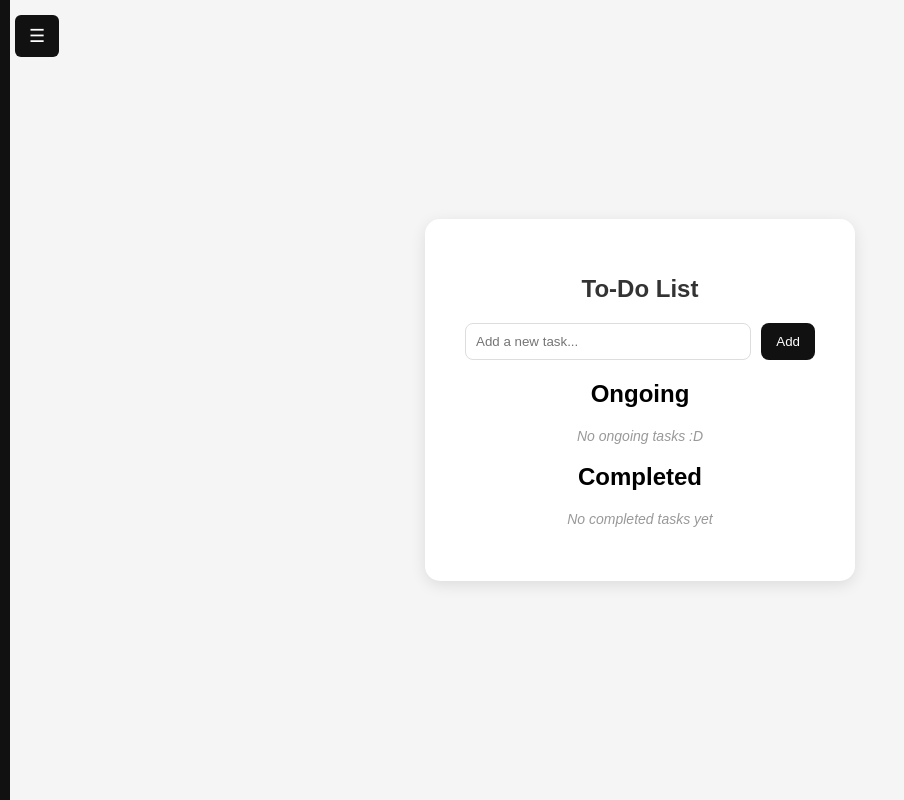
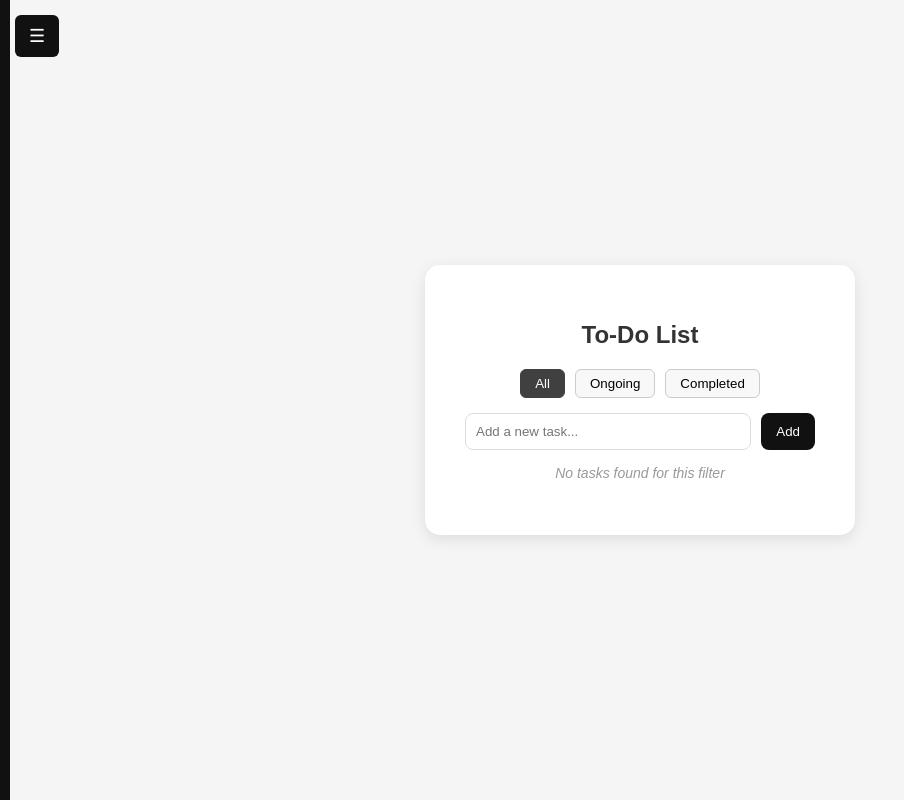
Before and after one commit to astrNVlik/To-do-List-with-Login, a React (Vite) app: page / in a window 1280 px wide. Both pictures are taken after typing "Sample", "Sample123" into the empty fields and a click on the button "Login". Shown: the whole page, without its empty margins (0-904 px from the left). Built offline with nearby package versions, Linux system fonts and the light colour scheme.

Commit message:
slightly edited code for todolist

```diff
--- a/src/App.css
+++ b/src/App.css
@@ -390,3 +390,34 @@ body {
 .link-github:hover {
   background: #565656;
 }
+
+.filter-buttons {
+  display: flex;
+  justify-content: center;
+  gap: 10px;
+  margin-bottom: 15px;
+}
+
+.filter-buttons button {
+  padding: 6px 14px;
+  border: 1px solid #ccc;
+  border-radius: 6px;
+  background: #f8f8f8;
+  cursor: pointer;
+  transition: 0.3s;
+}
+
+.filter-buttons button:hover {
+  background: #6d6d6d;
+}
+
+.filter-buttons .active {
+  background: #404040;
+  color: white;
+  border-color: #404040;
+}
+
+.completed-text {
+  text-decoration: line-through;
+  color: gray;
+}
--- a/src/App.jsx
+++ b/src/App.jsx
@@ -7,6 +7,7 @@ function App() {
   const [todos, setTodos] = useState([]);
   const [newTodo, setNewTodo] = useState("");
   const [sidebarOpen, setSidebarOpen] = useState(false);
+  const [filter, setFilter] = useState("all"); // 👈 new state for filters
 
   const handleLogin = () => setIsLoggedIn(true);
 
@@ -40,11 +41,18 @@ function App() {
   const ongoingTasks = todos.filter((t) => !t.completed);
   const completedTasks = todos.filter((t) => t.completed);
 
+  // 🔍 Filtered list display
+  const filteredTodos = todos.filter((todo) => {
+    if (filter === "ongoing") return !todo.completed;
+    if (filter === "completed") return todo.completed;
+    return true; // all
+  });
+
   if (!isLoggedIn) return <Login onLogin={handleLogin} />;
 
   return (
     <div className="page-center">
-
+      {/* Sidebar */}
       <div className={`sidebar ${sidebarOpen ? "open" : ""}`}>
         <button className="close-btn" onClick={() => setSidebarOpen(false)}>
           ×
@@ -53,31 +61,46 @@ function App() {
         <button className="logout-btn" onClick={handleLogout}>
           Logout
         </button>
-
         <button
           className="link-btn"
           onClick={() =>
             (window.location.href = "https://www.youtube.com/watch?v=xvFZjo5PgG0")
-          }>
+          }
+        >
           Easter egg
         </button>
-     <button
-          className="link-github"
-          onClick={() =>
-            (window.location.href = "https://github.com/astrNVlik/To-do-List-with-Login/tree/main/src")
-          }>
-          GitHub Page
-        </button>
-
       </div>
 
-
+      {/* Menu Button */}
       <button className="menu-btn" onClick={() => setSidebarOpen(!sidebarOpen)}>
         ☰
       </button>
 
+      {/* Todo List */}
       <div className="todo-card">
         <h1>To-Do List</h1>
+
+        {/* Filter Buttons */}
+        <div className="filter-buttons">
+          <button
+            className={filter === "all" ? "active" : ""}
+            onClick={() => setFilter("all")}
+          >
+            All
+          </button>
+          <button
+            className={filter === "ongoing" ? "active" : ""}
+            onClick={() => setFilter("ongoing")}
+          >
+            Ongoing
+          </button>
+          <button
+            className={filter === "completed" ? "active" : ""}
+            onClick={() => setFilter("completed")}
+          >
+            Completed
+          </button>
+        </div>
 
         <form onSubmit={addTodo} className="todo-form">
           <input
@@ -89,54 +112,34 @@ function App() {
           <button type="submit">Add</button>
         </form>
 
-        <div className="todo-sections">
 
         <div className="todo-section">
-            <h2>Ongoing</h2>
-            {ongoingTasks.length > 0 ? (
+          {filteredTodos.length > 0 ? (
             <ul>
-                {ongoingTasks.map((todo, index) => (
+              {filteredTodos.map((todo, index) => (
                 <li key={index}>
                   <input
                     type="checkbox"
                     checked={todo.completed}
                     onChange={() => toggleTodo(index)}
                   />
-                    <span>{todo.text}</span>
+                  <span className={todo.completed ? "completed-text" : ""}>
+                    {todo.text}
+                  </span>
+                  {todo.completed && (
+                    <button
+                      className="btn-delete"
+                      onClick={() => deleteTodo(index)}
+                    >
+                      🗑️
+                    </button>
+                  )}
                 </li>
               ))}
             </ul>
           ) : (
-              <p className="empty-text">No ongoing tasks :D</p>
+            <p className="empty-text">No tasks found for this filter</p>
           )}
-          </div>
-
-
-          <div className="todo-section completed">
-            <h2>Completed</h2>
-            {completedTasks.length > 0 ? (
-              <ul>
-                {completedTasks.map((todo, index) => (
-                  <li key={index}>
-                    <input
-                      type="checkbox"
-                      checked={todo.completed}
-                      onChange={() => toggleTodo(todos.indexOf(todo))}
-                    />
-                    <span>{todo.text}</span>
-                    <button
-                      className="btn-delete"
-                      onClick={() => deleteTodo(todos.indexOf(todo))}
-                    >
-                      🗑️
-                    </button>
-                  </li>
-                ))}
-              </ul>
-            ) : (
-              <p className="empty-text">No completed tasks yet</p>
-            )}
-          </div>
         </div>
       </div>
     </div>
```
Lines whose indentation alone changed are shown as unchanged.
